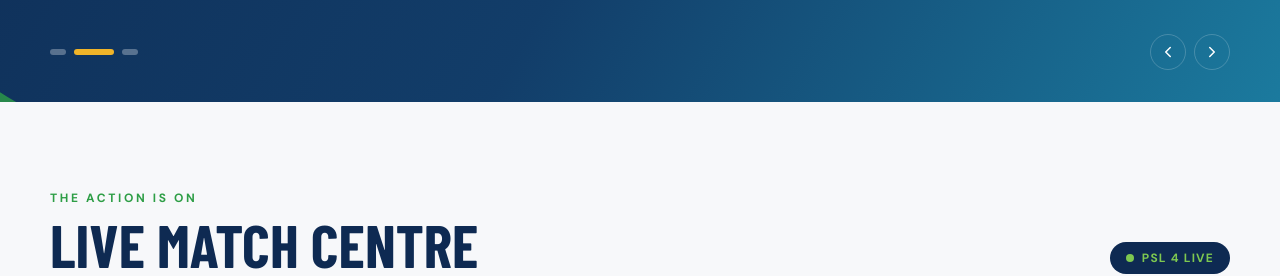
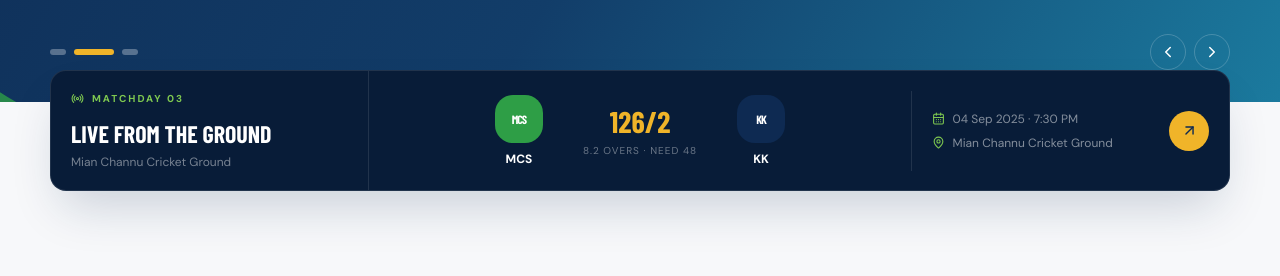
Before and after one commit to mydeskto/psl-mian-channu, a Next.js app: page / in a window 1280 px wide. Shown: the part 805-1081 px from the top of the page. Built offline with nearby package versions, Linux system fonts and the light colour scheme; a web font is replaced by a local one.

Commit message:
Add premium matchday spotlight rail
Co-Authored-By: Rana -Shahzad <shahzadamjad316@gmail.com>

```diff
--- a/app/page.tsx
+++ b/app/page.tsx
@@ -1,5 +1,6 @@
 import { Navbar } from '@/components/Navbar';
 import { Hero } from '@/components/Hero';
+import { MatchdayRail } from '@/components/MatchdayRail';
 import { LiveMatch } from '@/components/LiveMatch';
 import { ScheduleSection } from '@/components/ScheduleSection';
 import { Standings } from '@/components/Standings';
@@ -9,5 +10,5 @@ import { Sponsors } from '@/components/Sponsors';
 import { Footer } from '@/components/Footer';
 
 export default function Home() {
-  return <><Navbar/><main><Hero/><LiveMatch/><ScheduleSection compact/><Standings/><TeamsSection/><PlayersSection/><OwnersSection/><NewsSection/><Sponsors/></main><Footer/></>;
+  return <><Navbar/><main><Hero/><MatchdayRail/><LiveMatch/><ScheduleSection compact/><Standings/><TeamsSection/><PlayersSection/><OwnersSection/><NewsSection/><Sponsors/></main><Footer/></>;
 }
--- /dev/null
+++ b/components/MatchdayRail.tsx
@@ -0,0 +1,29 @@
+import Link from 'next/link';
+import { ArrowUpRight, CalendarDays, MapPin, Radio } from 'lucide-react';
+import { schedule } from '@/data/schedule';
+import { teams } from '@/data/teams';
+
+export function MatchdayRail() {
+  const match = schedule.find((item) => item.status === 'live') ?? schedule[2];
+  const home = teams.find((team) => team.id === match.teamAId)!;
+  const away = teams.find((team) => team.id === match.teamBId)!;
+  return <section className="relative z-10 -mt-8 pb-3">
+    <div className="section-shell">
+      <div className="overflow-hidden rounded-2xl border border-white/10 bg-[#081c38] text-white shadow-2xl shadow-navy/20">
+        <div className="grid items-center lg:grid-cols-[1fr_1.7fr_1fr]">
+          <div className="border-b border-white/10 p-5 lg:border-b-0 lg:border-r">
+            <div className="mb-3 flex items-center gap-2 text-[10px] font-bold uppercase tracking-[.2em] text-leaf"><Radio size={13}/> Matchday 03</div>
+            <p className="display text-2xl font-bold uppercase">Live from the ground</p>
+            <p className="mt-1 text-xs text-white/45">Mian Channu Cricket Ground</p>
+          </div>
+          <div className="flex items-center justify-center gap-5 p-5 sm:gap-10">
+            <div className="text-center"><span className="team-mark mx-auto mb-2 h-12 w-12 text-xs" style={{ backgroundColor: home.primaryColor }}>{home.shortName}</span><p className="text-xs font-bold">{home.shortName}</p></div>
+            <div className="text-center"><p className="display text-3xl font-black text-gold">126/2</p><p className="mt-1 text-[10px] uppercase tracking-widest text-white/40">8.2 overs · need 48</p></div>
+            <div className="text-center"><span className="team-mark mx-auto mb-2 h-12 w-12 text-xs" style={{ backgroundColor: away.primaryColor }}>{away.shortName}</span><p className="text-xs font-bold">{away.shortName}</p></div>
+          </div>
+          <div className="flex items-center justify-between gap-4 border-t border-white/10 p-5 lg:border-l lg:border-t-0"><div className="text-xs text-white/50"><p className="flex items-center gap-2"><CalendarDays size={13} className="text-leaf"/>{match.date} · {match.time}</p><p className="mt-2 flex items-center gap-2"><MapPin size={13} className="text-leaf"/>{match.venue}</p></div><Link href="/live" className="flex h-10 w-10 shrink-0 items-center justify-center rounded-full bg-gold text-navy transition hover:bg-white" aria-label="Open live match centre"><ArrowUpRight size={17}/></Link></div>
+        </div>
+      </div>
+    </div>
+  </section>;
+}
```
